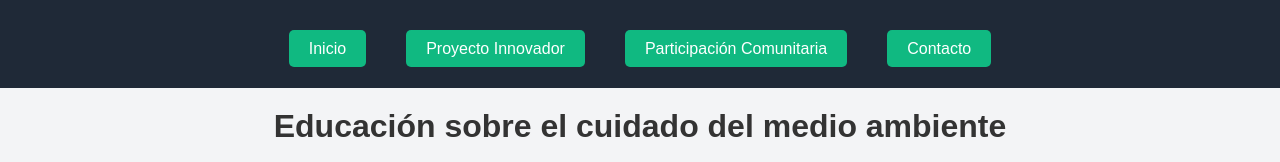
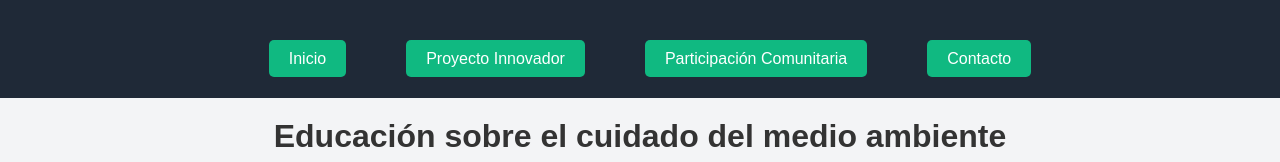
Before and after one commit to ZAyriaz28/EAbeta, a plain HTML site: page educacion.html in a window 1280 px wide. Shown: the top 162 px of the page. Drawn offline with Linux system fonts and the light colour scheme.

Commit message:
Update educacion.css

```diff
--- a/educacion.css
+++ b/educacion.css
@@ -28,20 +28,21 @@ header {
     color: #10b981;
 }
 
-/* Menú de navegación en la parte inferior del header */
+/* Menú de navegación ajustado a la izquierda con mayor espaciado */
 nav {
-    margin-top: 10px;
+    margin-top: 20px; /* Aumentado el espacio superior */
 }
 
 nav ul {
     list-style: none;
     display: flex;
-    justify-content: center;
-    flex-wrap: wrap; /* Para que los elementos del menú se alineen mejor en pantallas pequeñas */
+    justify-content: flex-start; /* Alinea el menú a la izquierda */
+    flex-wrap: wrap;
+    padding-left: 20px; /* Aumenta el espacio a la izquierda */
 }
 
 nav ul li {
-    margin: 10px 20px; /* Aumentado el margen horizontal para separar los elementos */
+    margin: 10px 30px; /* Aumentado el margen horizontal para más espacio entre elementos */
 }
 
 nav ul li a {
@@ -108,6 +109,7 @@ footer {
 
     nav ul {
         flex-direction: column;
+        padding-left: 0; /* Quita el padding en pantallas pequeñas */
     }
 
     nav ul li {
```
